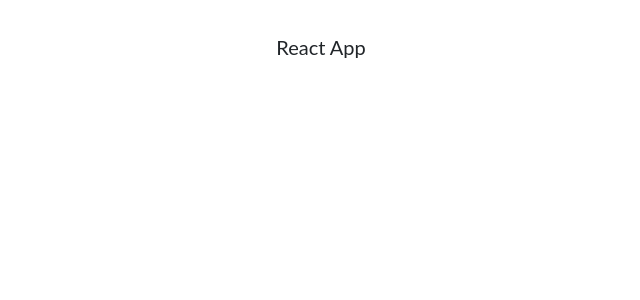
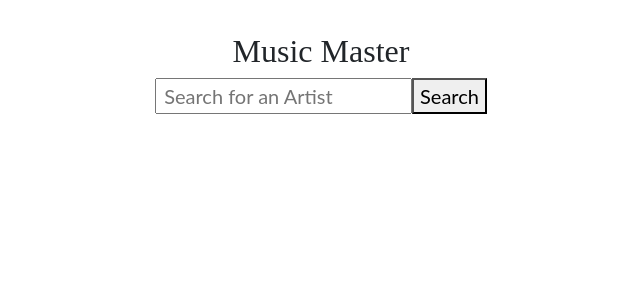
Before and after one commit to kscali/music-master, a React (Vite) app: page / in a window 1280 px wide. Shown: the top 300 px of the page, without its empty margins (319-959 px from the left). Built offline with nearby package versions, Linux system fonts and the light colour scheme.

Commit message:
added a search bar and event handlers to App.js

```diff
--- a/src/components/App.js
+++ b/src/components/App.js
@@ -1,11 +1,54 @@
 import React from 'react';
 
+const API_ADDRESS = "https://spotify-api-wrapper.appspot.com";
+
 class App extends React.Component {
+  state = {
+    artistQuery: "",
+    artist: null,
+    tracks: null
+  };
+
+  updateQuery = e => {
+    this.setState({ artistQuery: e.target.value })
+  }
+
+  searchArtist = () => {
+    let artist = this.state.artistQuery;
+
+    fetch(`${API_ADDRESS}/artist/${artist}`)
+    .then(res => res.json())
+    .then(json => {
+       if (json.artists.total > 0) {
+        const artist = json.artists.items[0];
+
+        this.setState({ artist })
+
+        fetch(`${API_ADDRESS}/artist/${artist.id}/top-tracks`)
+        .then(res => res.json())
+        .then(json => this.setState({ tracks: json.tracks }))
+        .catch(error => alert(error.message));
+
+      }
+    })
+    .catch(error => alert(error.message));
+  }
+
+  handleKeyPress = e => {
+    if (e.key === "Enter") {
+      this.searchArtist();
+    }
+  }
 
   render() {
+    console.log("this.state", this.state);
      return (
       <div>
-        React App
+        <h2>Music Master</h2>
+        <input onChange={ this.updateQuery }
+        onKeyPress={ this.handleKeyPress }
+        placeholder=" Search for an Artist" />
+        <button onClick={ this.searchArtist }>Search</button>
       </div>
     )
   }
```
Also changed, not shown: 2 other files (tests, documents, lock files or other folders).
